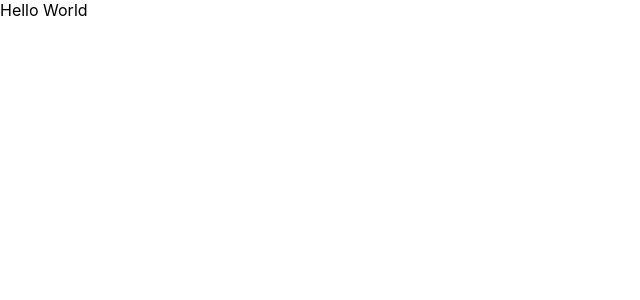
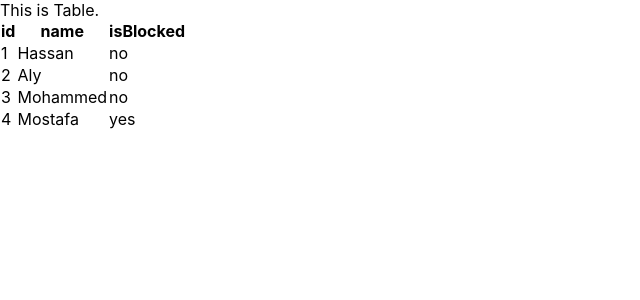
Before and after one commit to bedairhassan/Conditional-Rendering-TikTok-Blocked-List, a React (Create React App) app in the folder app01/: page / in a window 1280 px wide. Shown: the top 300 px of the page, without its empty margins (0-640 px from the left). Built offline with nearby package versions, Linux system fonts and the light colour scheme.

Commit message:
4. Creating A Table

```diff
--- a/app01/public/index.html
+++ b/app01/public/index.html
@@ -1,6 +1,9 @@
 <!DOCTYPE html>
 <html lang="en">
   <head>
+
+
+
     <meta charset="utf-8" />
     <link rel="icon" href="%PUBLIC_URL%/favicon.ico" />
     <meta name="viewport" content="width=device-width, initial-scale=1" />
--- a/app01/src/App.js
+++ b/app01/src/App.js
@@ -1,13 +1,48 @@
-import React from 'react';
+import React,{useState} from 'react';
 import logo from './logo.svg';
 import './App.css';
 
-function App() {
+const App = () => {
+
+  const [data,dataSet]=useState(
+    [
+      {id:1,name:`Hassan`,isBlocked:false},
+      {id:2,name:`Aly`,isBlocked:false},
+      {id:3,name:`Mohammed`,isBlocked:false},
+      {id:4,name:`Mostafa`,isBlocked:true},
+    ])
+
+  return (<React.Fragment>
+    <Table data={data} headers={[`id`,`name`,`isBlocked`]}/>
+  </React.Fragment>)
+}
+
+const Table = ({ data, headers }) => {
+
   return (
     <React.Fragment>
-      Hello World
+      This is Table.
+
+      <Headers headers={headers}/>
+
+      <Body data={data}/>
     </React.Fragment>
-  );
+  )
 }
 
+const Body = ({data})=>
+  data.map(({id,name,isBlocked})=><tr>
+    <td>{id}</td>
+    <td>{name}</td>
+    <td>{isBlocked ? `yes`:`no`}</td>
+  </tr>)
+
+
+const Headers = ({headers})=><thead>
+{headers.map(header=><Header header={header}/>)}
+</thead>
+
+const Header = ({header})=>
+<th>{header}</th>
+
 export default App;
```
